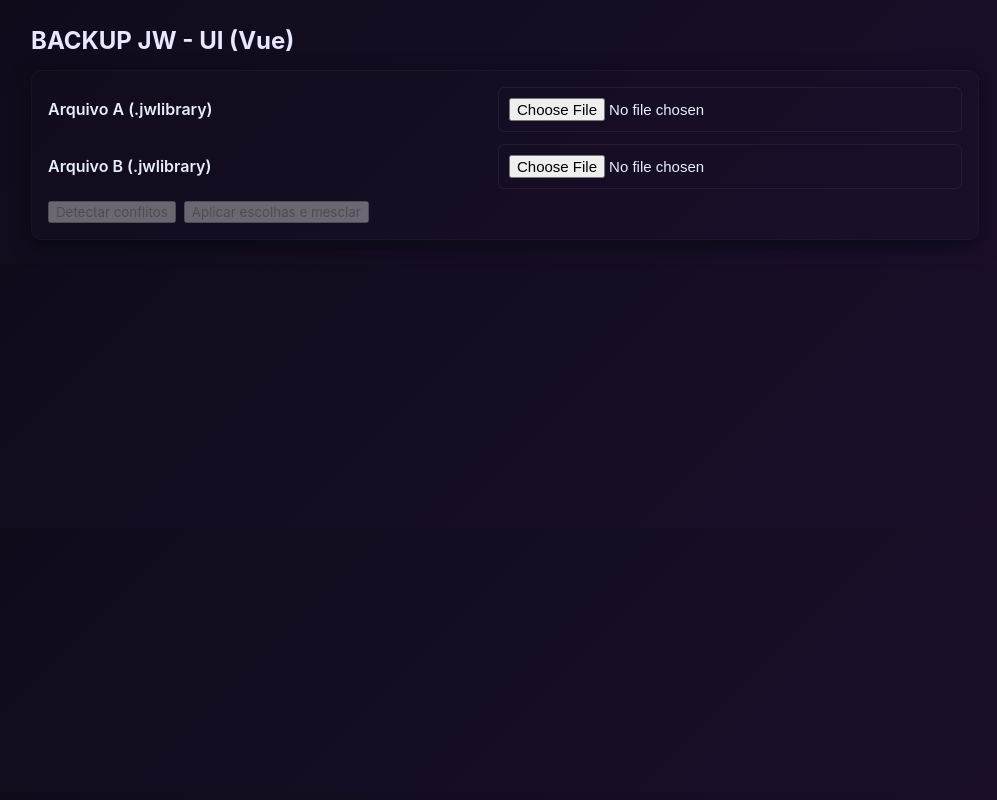
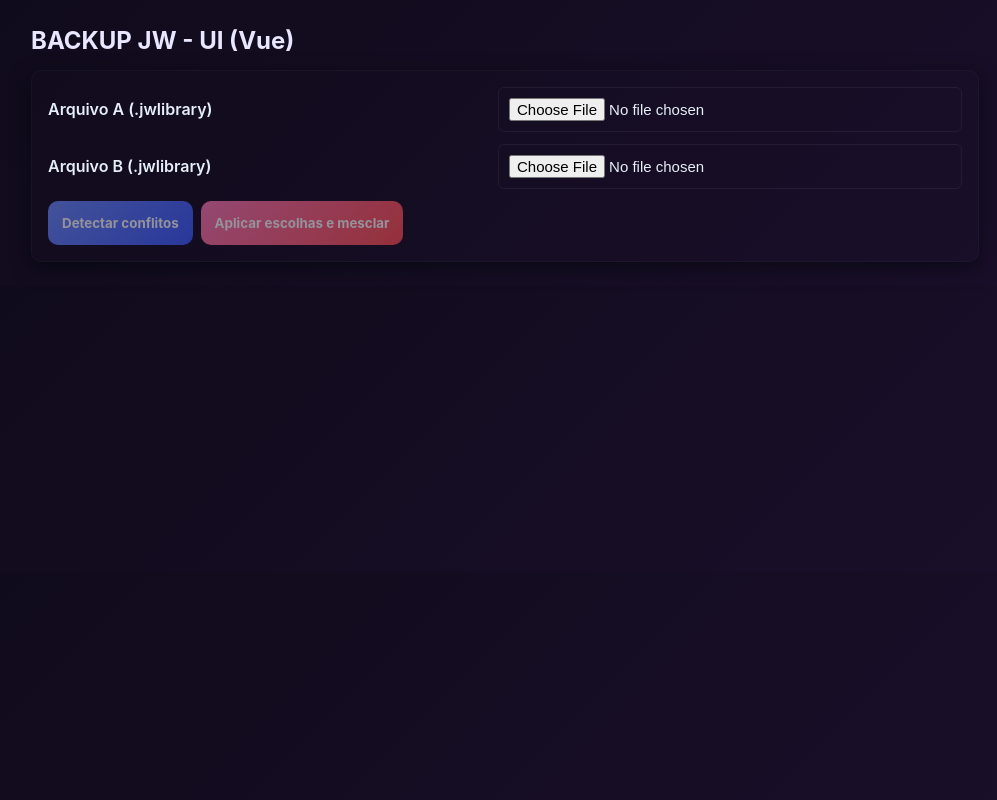
Before and after one commit to EdneiTrabach/JWLMerge, a Vue app in the folder frontend/: page / in a window 1280 px wide. Shown: the whole page, without its empty margins (135-1132 px from the left). Built offline with nearby package versions, Linux system fonts and the light colour scheme.

Commit message:
style: modern buttons for actions and filter; add active state for filter buttons

```diff
--- a/frontend/src/components/BotoesAcoes.vue
+++ b/frontend/src/components/BotoesAcoes.vue
@@ -9,10 +9,10 @@
     <button @click="mergeLocalFull('A')" :disabled="!fileA || !fileB">
       Mesclar tudo no front (A)
     </button> -->
-    <button @click="detectAndShowConflicts" :disabled="!fileA || !fileB">
+    <button class="btn btn-primary" @click="detectAndShowConflicts" :disabled="!fileA || !fileB">
       Detectar conflitos
     </button>
-    <button @click="applyChoicesAndMerge" :disabled="!conflicts.length">
+    <button class="btn btn-accent" @click="applyChoicesAndMerge" :disabled="!conflicts.length">
       Aplicar escolhas e mesclar
     </button>
     <!-- <button @click="downloadMerged" :disabled="!mergedUrl">Baixar merge</button> -->
@@ -47,6 +47,31 @@ const {
   width: 100%;
 }
 
+/* modern button styles */
+.btn {
+  display: inline-flex;
+  align-items: center;
+  justify-content: center;
+  gap: 8px;
+  padding: 10px 14px;
+  border-radius: 10px;
+  font-weight: 700;
+  border: none;
+  cursor: pointer;
+  transition: transform .08s ease, box-shadow .12s ease, opacity .12s ease;
+  box-shadow: 0 6px 18px rgba(2,6,23,0.35);
+  color: #fff;
+}
+.btn:active{ transform: translateY(1px) }
+.btn:disabled{ opacity: .55; cursor: not-allowed; box-shadow: none }
+
+.btn-primary{
+  background: linear-gradient(135deg,#6b8cff 0%,#3b5bff 100%);
+}
+.btn-accent{
+  background: linear-gradient(135deg,#ff7ab6 0%,#ff4d4d 100%);
+}
+
 @media (min-width: 768px) {
   .actions {
     flex-direction: row;
--- a/frontend/src/components/ConflitosLista.vue
+++ b/frontend/src/components/ConflitosLista.vue
@@ -16,8 +16,20 @@
         <option :value="24">24</option>
       </select>
       <div class="filter-actions">
-        <button @click.prevent="pickAll('A')">Manter A para todos</button>
-        <button @click.prevent="pickAll('B')">Manter B para todos</button>
+        <button
+          class="btn-filter"
+          :class="{ 'active-a': activeFilter === 'A', 'active-b': activeFilter === 'B' }"
+          @click.prevent="pickAllWithActive('A')"
+        >
+          Manter A para todos
+        </button>
+        <button
+          class="btn-filter"
+          :class="{ 'active-a': activeFilter === 'A', 'active-b': activeFilter === 'B' }"
+          @click.prevent="pickAllWithActive('B')"
+        >
+          Manter B para todos
+        </button>
       </div>
     </div>
 
@@ -65,6 +77,7 @@
 
 <script setup>
 import { useMergeUI } from "../composables/useMergeUI";
+import { ref } from 'vue'
 const {
   conflicts,
   tableFilter,
@@ -80,6 +93,12 @@ const {
   prevPage,
   nextPage,
 } = useMergeUI();
+
+const activeFilter = ref(null)
+function pickAllWithActive(choice){
+  pickAll(choice)
+  activeFilter.value = choice
+}
 </script>
 
 <style scoped>
@@ -109,6 +128,30 @@ const {
 }
 .filter-actions button {
   min-height: 44px;
+}
+
+/* filter action buttons */
+.btn-filter{
+  padding: 8px 12px;
+  border-radius: 10px;
+  font-weight: 700;
+  border: 0;
+  cursor: pointer;
+  color: #0b1220;
+  background: #e6eef8;
+  transition: transform .08s ease, box-shadow .12s ease, opacity .12s ease;
+}
+.btn-filter:active{ transform: translateY(1px) }
+.btn-filter:disabled{ opacity:.6; cursor:not-allowed }
+.btn-filter.active-a{
+  background: linear-gradient(90deg,#ffd27a 0%,#ffb347 100%);
+  color: #111;
+  box-shadow: 0 8px 20px rgba(255,180,60,0.15);
+}
+.btn-filter.active-b{
+  background: linear-gradient(90deg,#9be6ff 0%,#4fc3f7 100%);
+  color: #04263a;
+  box-shadow: 0 8px 20px rgba(79,195,247,0.12);
 }
 .conflict-item {
   margin-bottom: 10px;
```
